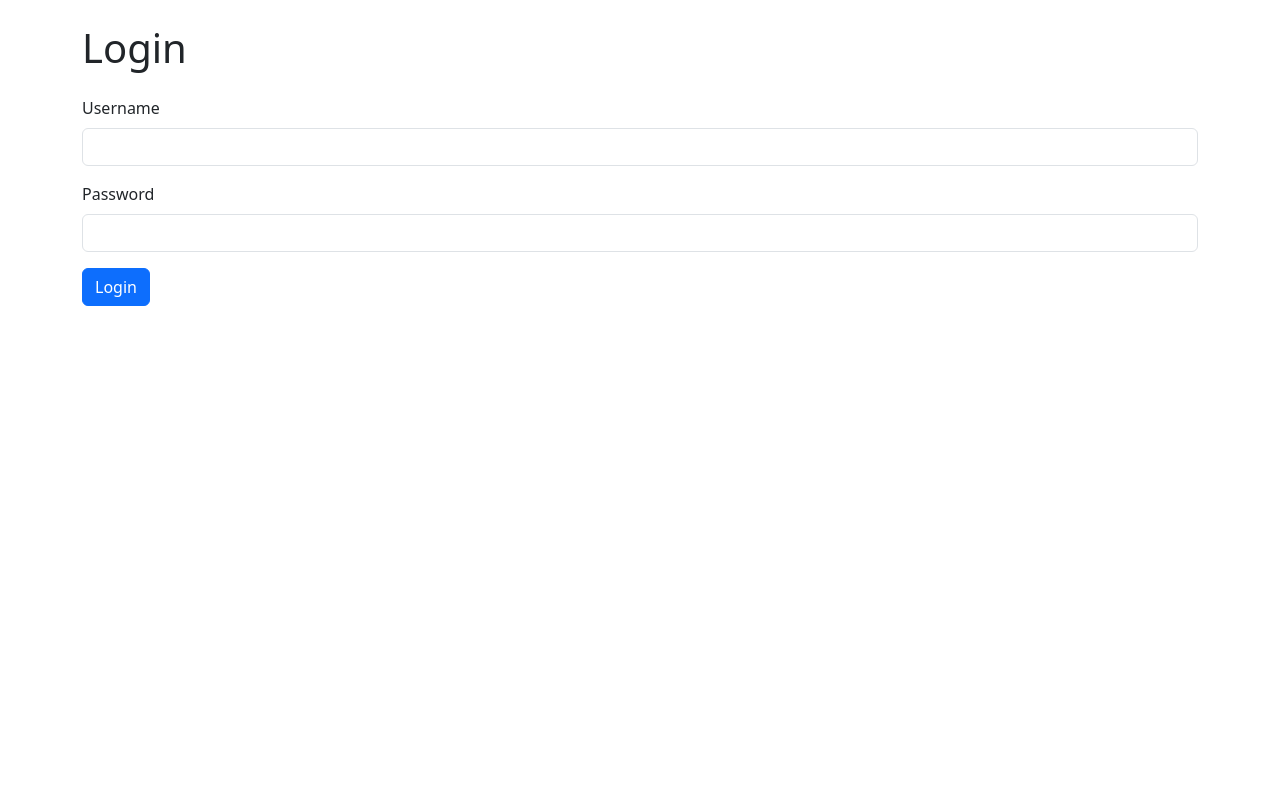
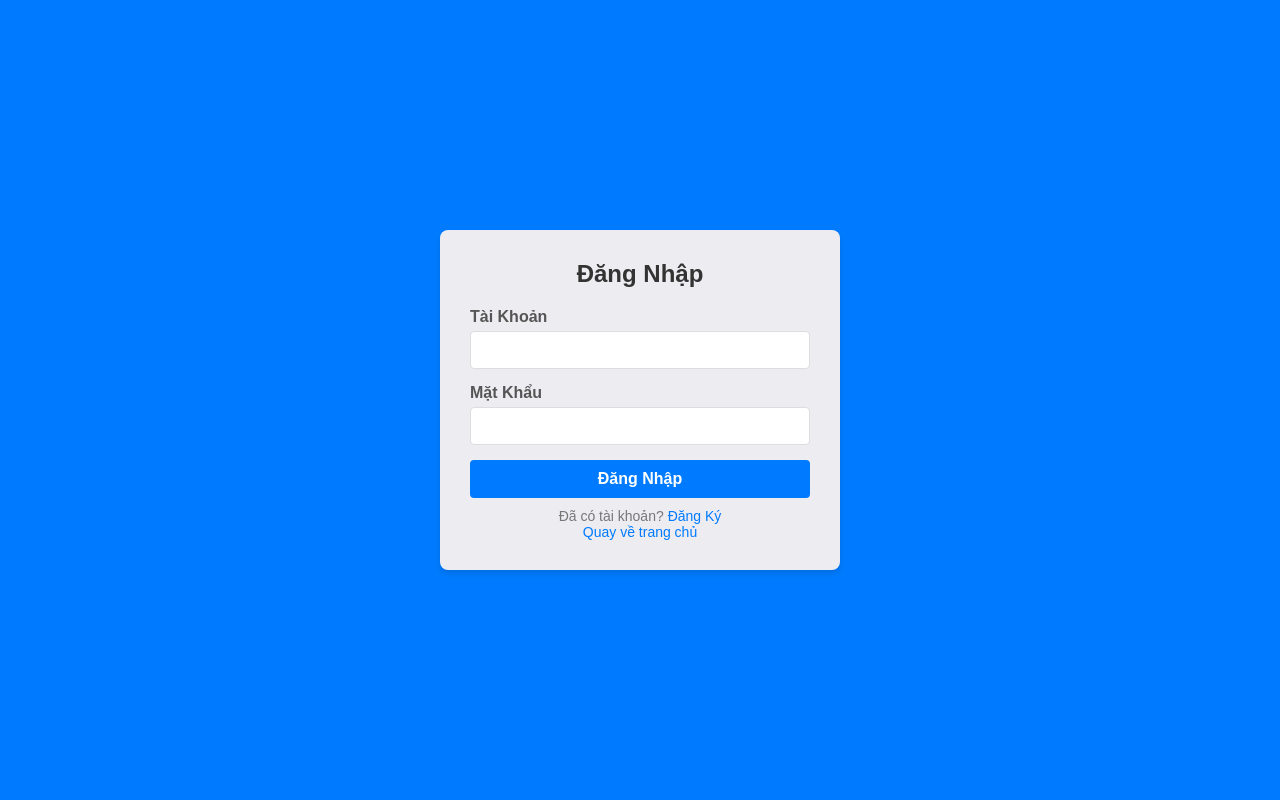
Before and after one commit to Trungdzvcl012/Nhom5, a Django app: page /login/ in a window 1280 px wide. Run offline with Django 5.2, Linux system fonts and the light colour scheme.

Commit message:
Update login.html

```diff
--- a/NhaKhoa/Web/Templates/login.html
+++ b/NhaKhoa/Web/Templates/login.html
@@ -3,22 +3,137 @@
 <head>
     <meta charset="UTF-8">
     <meta name="viewport" content="width=device-width, initial-scale=1.0">
-    <link href="https://cdn.jsdelivr.net/npm/bootstrap@5.3.0-alpha1/dist/css/bootstrap.min.css" rel="stylesheet">
     <title>Login</title>
+    <style>
+        * {
+            margin: 0;
+            padding: 0;
+            box-sizing: border-box;
+        }
+
+        body {
+            font-family: Arial, sans-serif;
+            background-color: #007bff;
+            display: flex;
+            justify-content: center;
+            align-items: center;
+            min-height: 100vh;
+            padding: 20px;
+        }
+
+        .login-container {
+            background-color: rgb(237, 236, 241);
+            padding: 30px;
+            border-radius: 8px;
+            box-shadow: 0 4px 6px rgba(0, 0, 0, 0.1);
+            width: 100%;
+            max-width: 400px;
+        }
+
+        h1 {
+            text-align: center;
+            font-size: 24px;
+            margin-bottom: 20px;
+            color: #333;
+        }
+
+        .form-group {
+            margin-bottom: 15px;
+        }
+
+        label {
+            display: block;
+            font-weight: bold;
+            margin-bottom: 5px;
+            color: #555;
+        }
+
+        input {
+            width: 100%;
+            padding: 10px;
+            border: 1px solid #ddd;
+            border-radius: 4px;
+            font-size: 14px;
+            color: #333;
+            transition: border-color 0.3s ease;
+        }
+
+        input:focus {
+            border-color: #007bff;
+            outline: none;
+        }
+
+        .btn {
+            display: block;
+            width: 100%;
+            padding: 10px;
+            background-color: #007bff;
+            color: #fff;
+            font-size: 16px;
+            font-weight: bold;
+            border: none;
+            border-radius: 4px;
+            cursor: pointer;
+            transition: background-color 0.3s ease;
+        }
+
+        .btn:hover {
+            background-color: #0056b3;
+        }
+
+        .form-footer {
+            margin-top: 10px;
+            text-align: center;
+            font-size: 14px;
+            color: #777;
+        }
+
+        .form-footer a {
+            color: #007bff;
+            text-decoration: none;
+            transition: color 0.3s ease;
+        }
+
+        .form-footer a:hover {
+            color: #0056b3;
+        }
+
+        .alert {
+            margin-bottom: 15px;
+            padding: 10px;
+            color: #155724;
+            background-color: #d4edda;
+            border: 1px solid #c3e6cb;
+            border-radius: 4px;
+        }
+    </style>
 </head>
-<body class="container py-4">
-    <h1 class="mb-4">Login</h1>
-    <form method="post">
-        {% csrf_token %}
-        <div class="mb-3">
-            <label for="username" class="form-label">Username</label>
-            <input type="text" class="form-control" id="username" name="username" required>
+<body>
+    <div class="login-container">
+        <h1>Đăng Nhập </h1>
+        {% if messages %}
+            <div class="alert">
+                {% for message in messages %}
+                    {{ message }}
+                {% endfor %}
+            </div>
+        {% endif %}
+        <form method="post">
+            {% csrf_token %}
+            <div class="form-group">
+                <label for="username">Tài Khoản </label>
+                <input type="text" id="username" name="username" required>
+            </div>
+            <div class="form-group">
+                <label for="password">Mặt Khẩu </label>
+                <input type="password" id="password" name="password" required>
+            </div>
+            <button type="submit" class="btn">Đăng Nhập </button>
+        </form>
+        <div class="form-footer">
+            <p> Đã có tài khoản? <a href="/register"> Đăng Ký </a></p>
+            <p><a href="{% url 'home' %}">Quay về trang chủ</a></p>
         </div>
-        <div class="mb-3">
-            <label for="password" class="form-label">Password</label>
-            <input type="password" class="form-control" id="password" name="password" required>
-        </div>
-        <button type="submit" class="btn btn-primary">Login</button>
-    </form>
+    </div>
 </body>
 </html>
```
